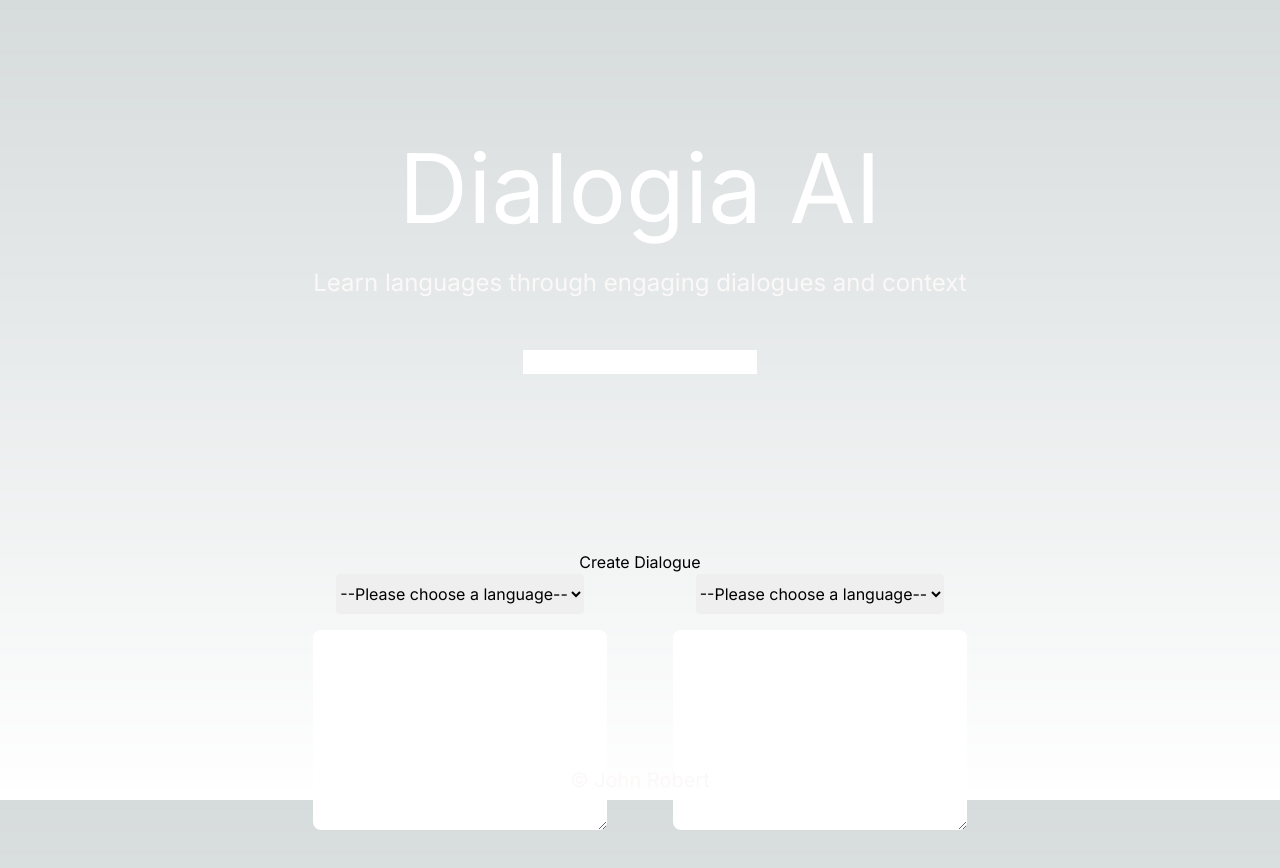
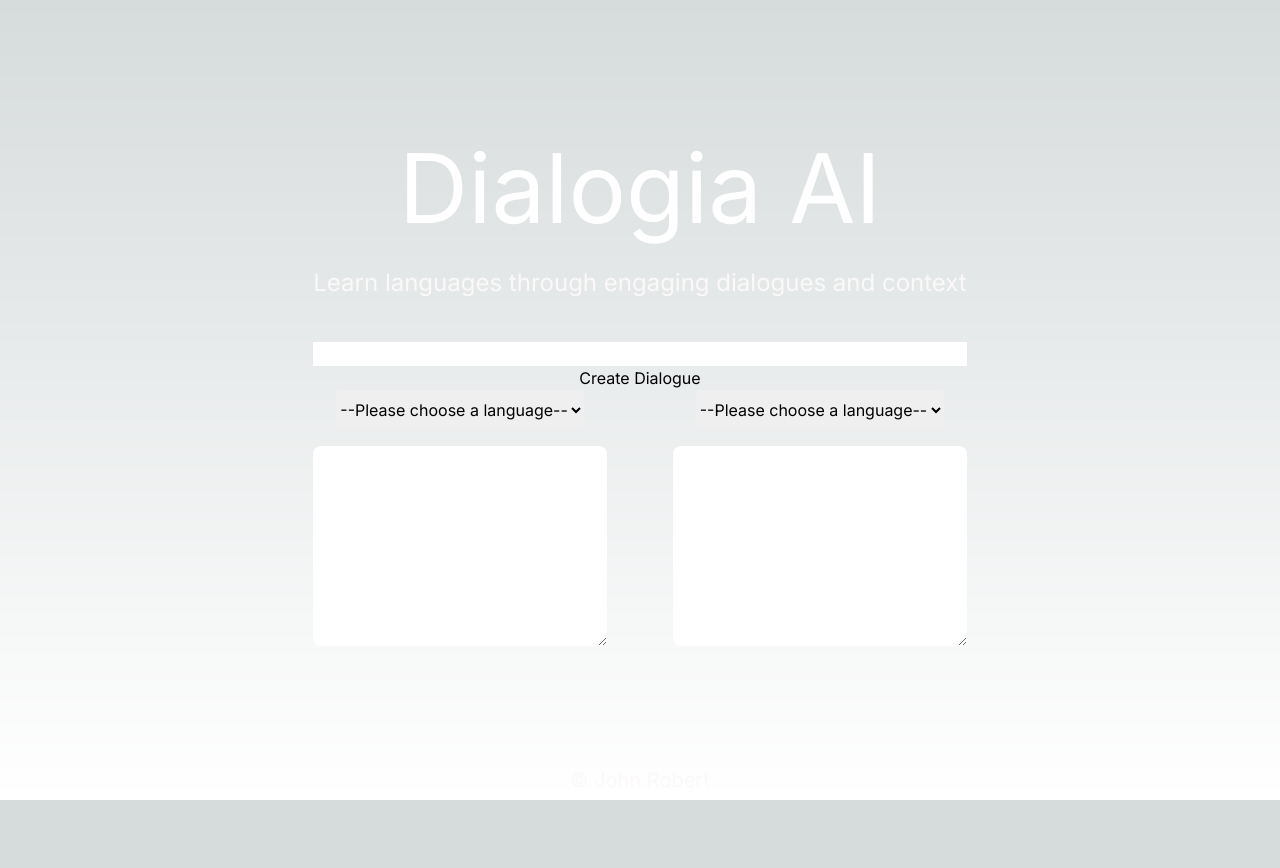
Before and after one commit to trojrobert/Dialogia, a Next.js app in the folder frontend/: page / in a window 1280 px wide. Shown: the top 868 px of the page. After the commit the page ends 804 px from the top, so only its background shows below. Built offline with nearby package versions, Linux system fonts and the light colour scheme.

Commit message:
change input css

```diff
--- a/frontend/components/Translator/Translator.css
+++ b/frontend/components/Translator/Translator.css
@@ -46,6 +46,8 @@ textarea{
 
 input{
     background: white;
+    justify-content: center;
+    width: 100%;
 }
 
 
--- a/frontend/components/Translator/Translator.tsx
+++ b/frontend/components/Translator/Translator.tsx
@@ -4,7 +4,7 @@ import './Translator.css'
 export default function Translator(){
     return (
         <div className={'translator-container'}>
-            <div className={'translator-box'}>
+            <div>
                 <input  type="text" id="user-prompt" name="user-input"/>
             </div>
             <div className={'button-container'}>
```
